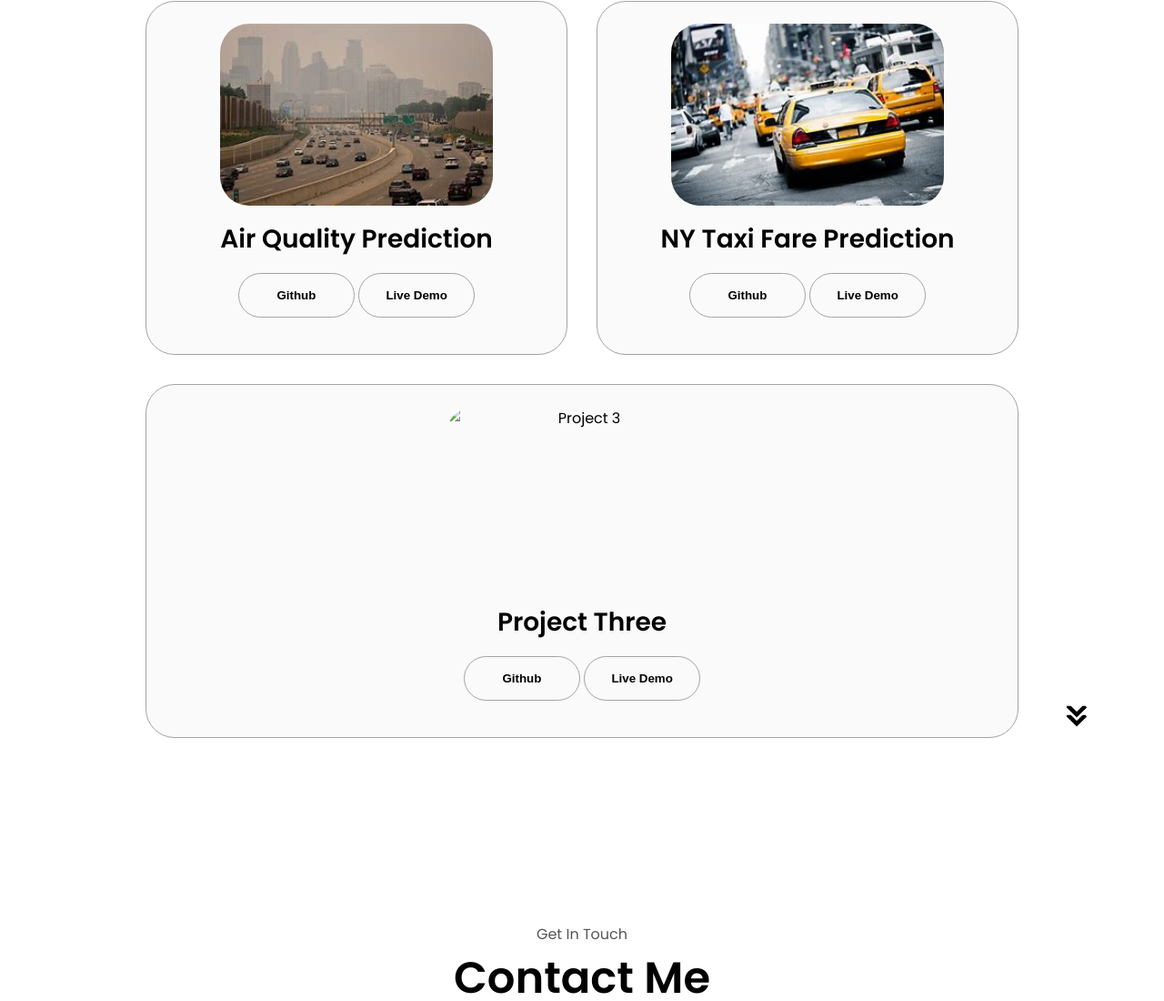
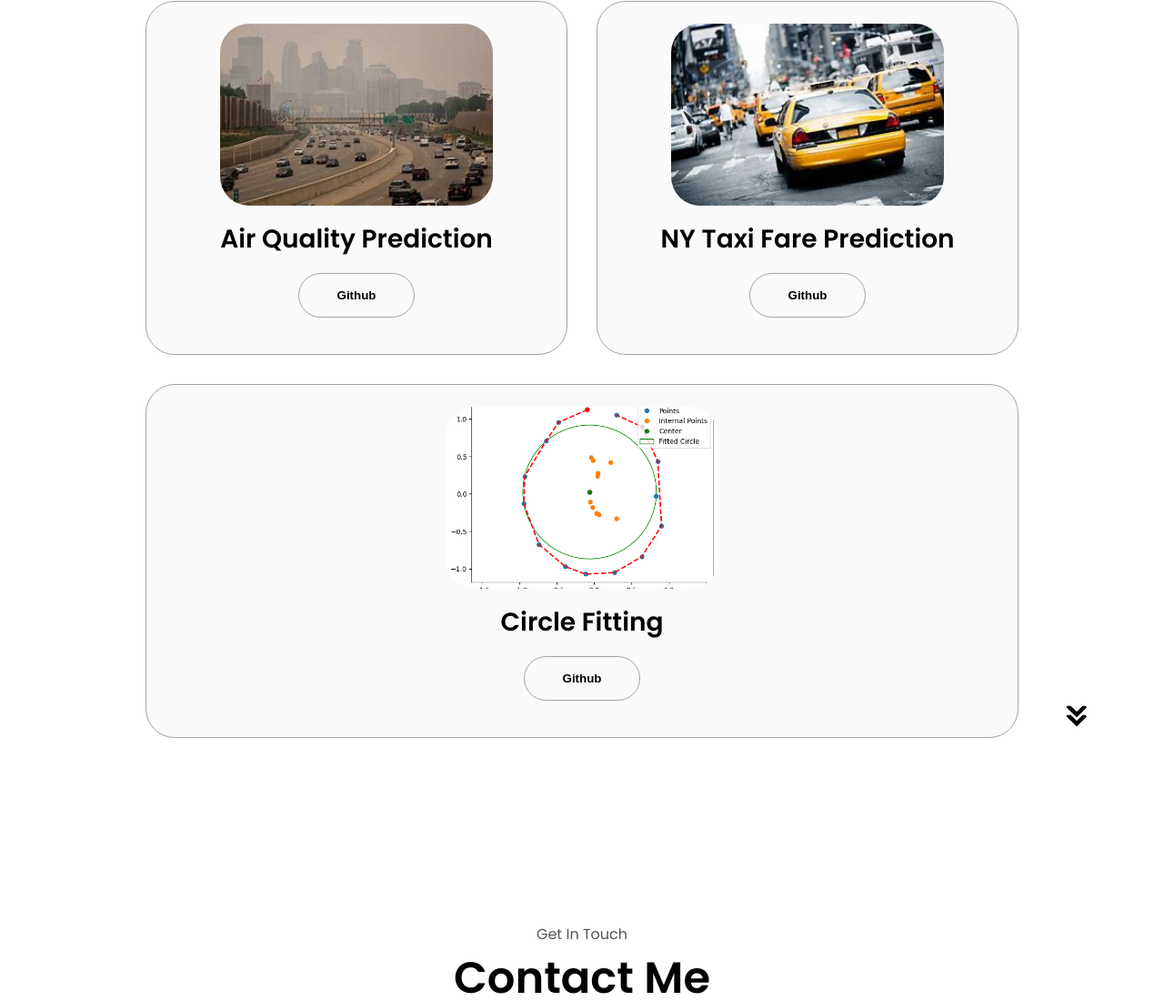
Before and after one commit to SnickleSH/portfolio-website, a plain HTML site: page index.html in a window 1280 px wide. Shown: the part 3012-4112 px from the top of the page at 91% size. Drawn offline with Linux system fonts and the light colour scheme.

Commit message:
Added a project, removed live demo buttons

```diff
--- a/index.html
+++ b/index.html
@@ -296,10 +296,12 @@
                                 class="btn btn-color-2 project-btn"
                                 onclick="location.href='https://github.com/SnickleSH/air-quality'">Github
                             </button>
+                            <!--
                             <button
                             class="btn btn-color-2 project-btn"
                             onclick="location.href='https://github.com/SnickleSH/air-quality'">Live Demo
                         </button>
+                        -->
                         </div>
                     </div>
                     <div class="details-container color-container">
@@ -316,30 +318,22 @@
                                 class="btn btn-color-2 project-btn"
                                 onclick="location.href='https://github.com/'">Github
                             </button>
-                            <button
-                            class="btn btn-color-2 project-btn"
-                            onclick="location.href='https://github.com/'">Live Demo
-                        </button>
                         </div>
                     </div>
                     <div class="details-container color-container">
                         <div class="article-container">
                             <img
-                                src=""
-                                alt="Project 3"
+                                src="./assets/circle-fitting.png"
+                                alt="Circle Fitting"
                                 class="project-img"
                             >
                         </div>
-                        <h2 class="experience-sub-title project-title">Project Three</h2>
+                        <h2 class="experience-sub-title project-title">Circle Fitting</h2>
                         <div class="btn_container">
                             <button
                                 class="btn btn-color-2 project-btn"
-                                onclick="location.href='https://github.com/'">Github
+                                onclick="location.href='https://github.com/SnickleSH/circle-fitting'">Github
                             </button>
-                            <button
-                            class="btn btn-color-2 project-btn"
-                            onclick="location.href='https://github.com/'">Live Demo
-                        </button>
                         </div>
                     </div>
                 </div>
```
Also changed, not shown: assets/circle-fitting.png (added).
